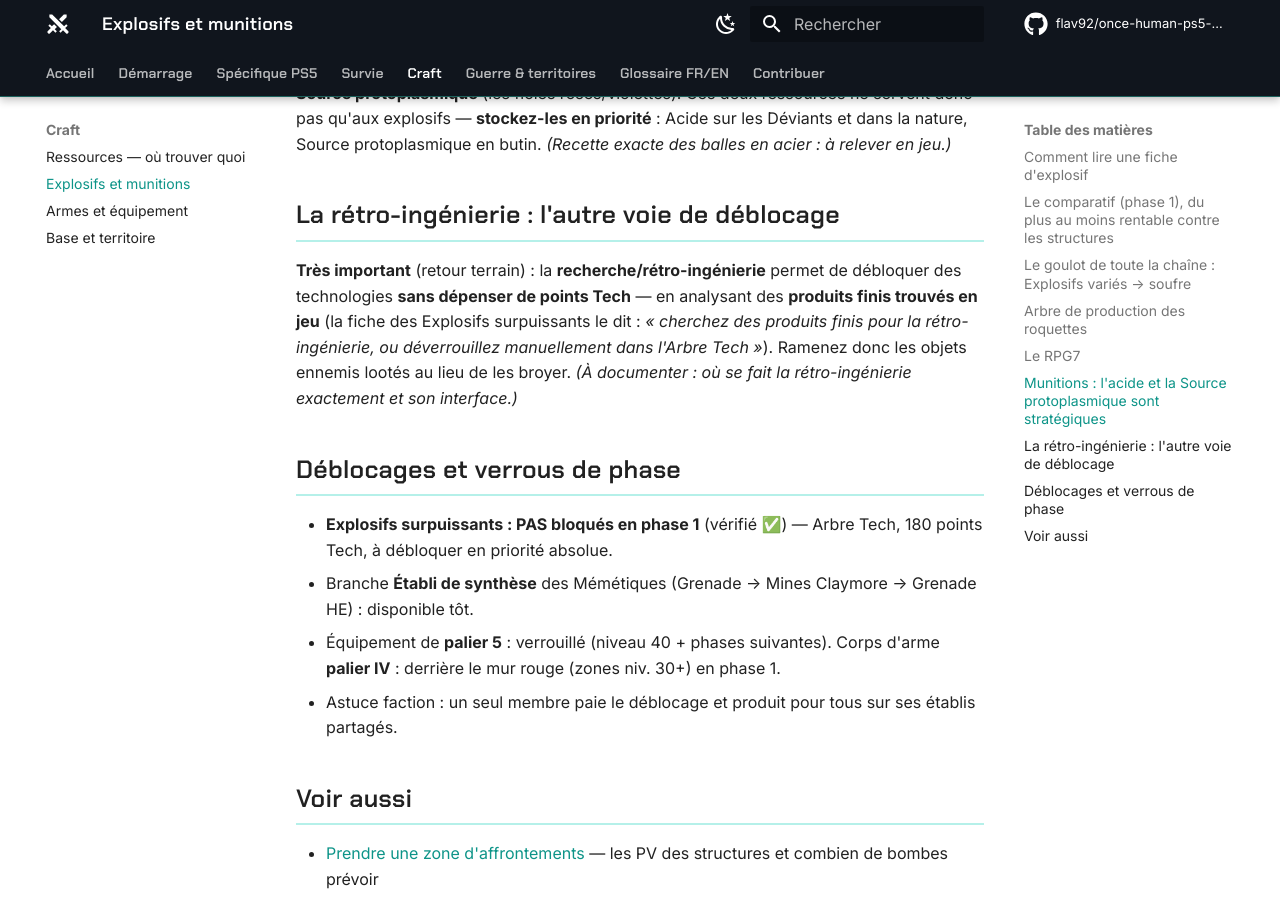
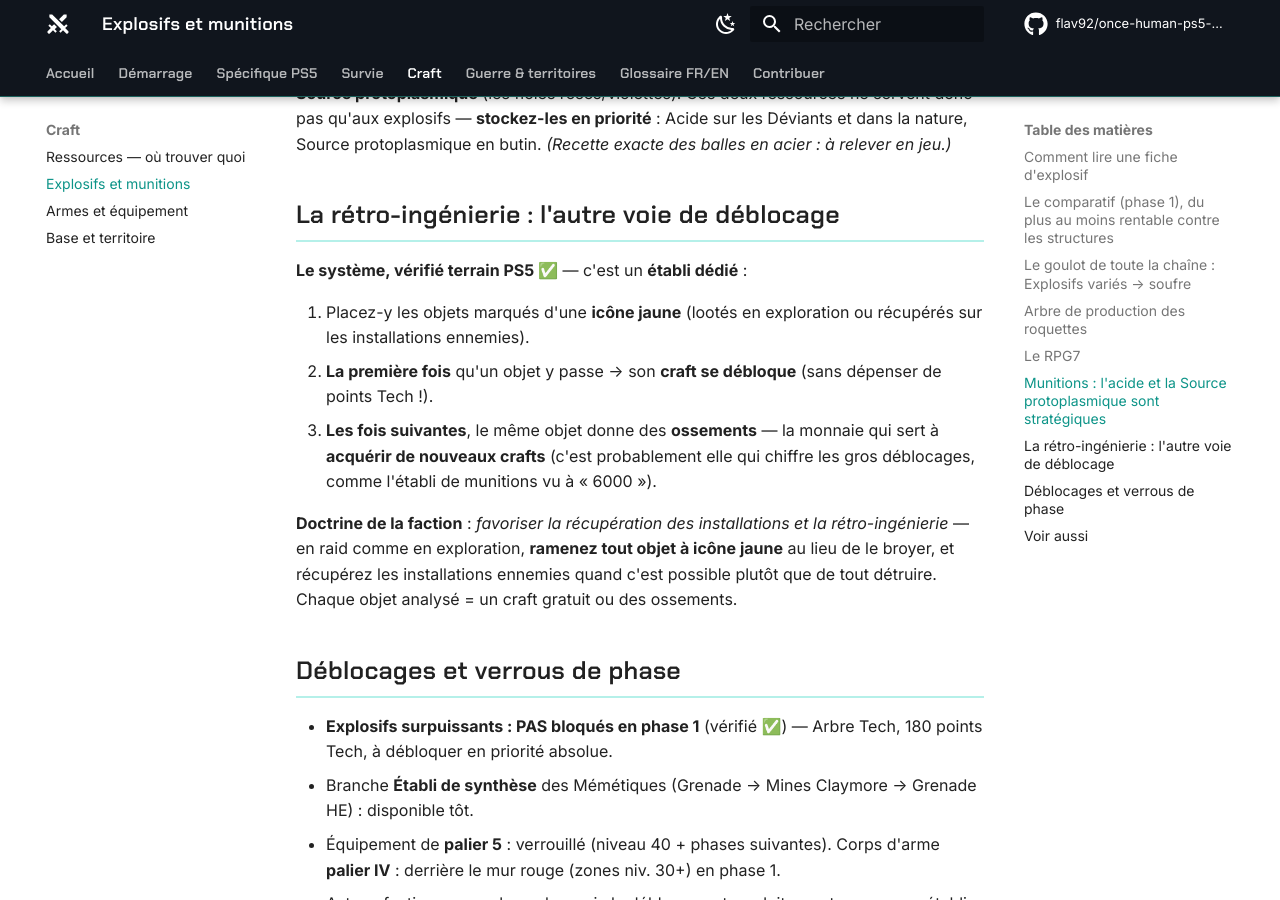
Before and after one commit to flav92/once-human-ps5-wiki, an MkDocs documentation site: the page built from docs/craft/explosifs.md, in a window 1280 px wide and 900 px high, scrolled down 2406 px. Built offline with MkDocs 1.6.1 and Material for MkDocs 9.7.7, drawn with Linux system fonts in a browser that asks for light colours; comment, search, counter and statistics services are not loaded.

Commit message:
Vérifié terrain : moto au garage, système complet de rétro-ingénierie (icône jaune, ossements), doctrine de récupération
Co-Authored-By: Claude Fable 5 <noreply@anthropic.com>
Claude-Session: https://claude.ai/code/session_01TCxfqbazixhXZqmCd3gYVk

```diff
--- a/docs/craft/explosifs.md
+++ b/docs/craft/explosifs.md
@@ -65,7 +65,13 @@ Retour terrain PS5 : la fabrication des **balles en acier** consomme de l'**Acid
 
 ## La rétro-ingénierie : l'autre voie de déblocage
 
-**Très important** (retour terrain) : la **recherche/rétro-ingénierie** permet de débloquer des technologies **sans dépenser de points Tech** — en analysant des **produits finis trouvés en jeu** (la fiche des Explosifs surpuissants le dit : *« cherchez des produits finis pour la rétro-ingénierie, ou déverrouillez manuellement dans l'Arbre Tech »*). Ramenez donc les objets ennemis lootés au lieu de les broyer. *(À documenter : où se fait la rétro-ingénierie exactement et son interface.)*
+**Le système, vérifié terrain PS5 ✅** — c'est un **établi dédié** :
+
+1. Placez-y les objets marqués d'une **icône jaune** (lootés en exploration ou récupérés sur les installations ennemies).
+2. **La première fois** qu'un objet y passe → son **craft se débloque** (sans dépenser de points Tech !).
+3. **Les fois suivantes**, le même objet donne des **ossements** — la monnaie qui sert à **acquérir de nouveaux crafts** (c'est probablement elle qui chiffre les gros déblocages, comme l'établi de munitions vu à « 6000 »).
+
+**Doctrine de la faction** : *favoriser la récupération des installations et la rétro-ingénierie* — en raid comme en exploration, **ramenez tout objet à icône jaune** au lieu de le broyer, et récupérez les installations ennemies quand c'est possible plutôt que de tout détruire. Chaque objet analysé = un craft gratuit ou des ossements.
 
 ## Déblocages et verrous de phase
 
```
Also changed, not shown: docs/glossaire.md (+3 -0 lines), docs/guerre/prise-de-zone.md (+2 -0 lines), docs/jeu/armes-equipement.md (+4 -1 lines).
